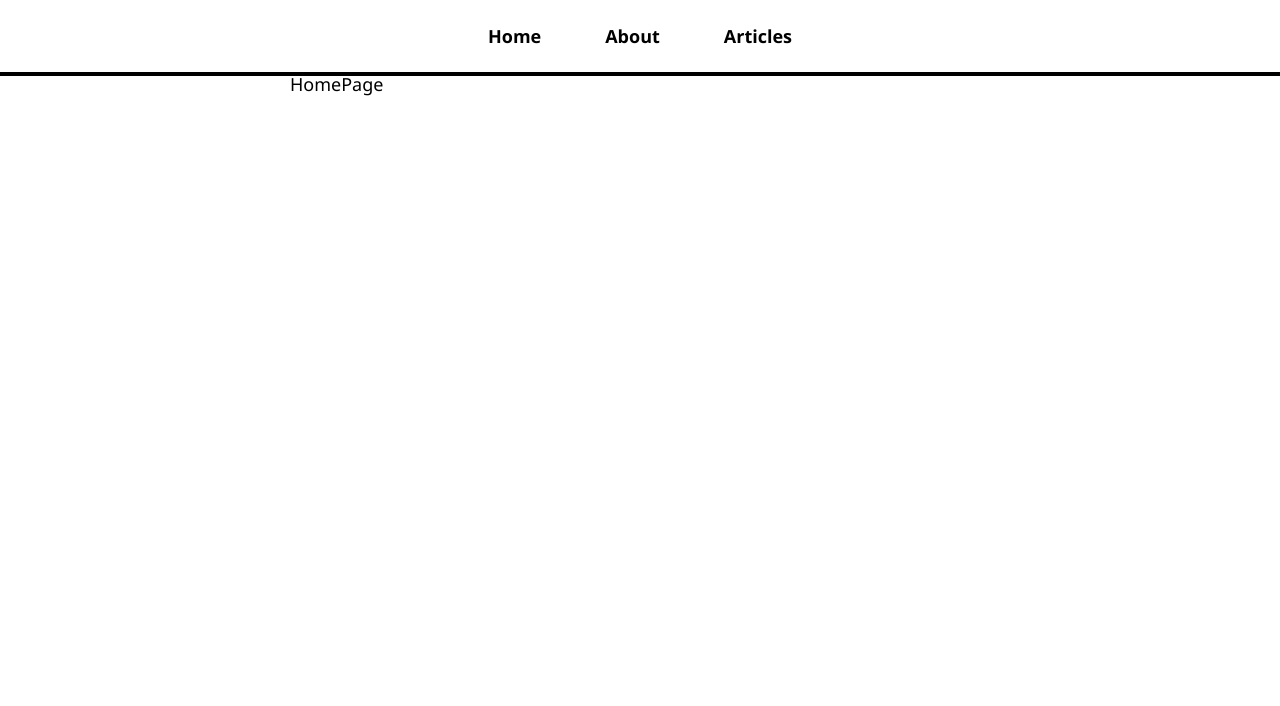
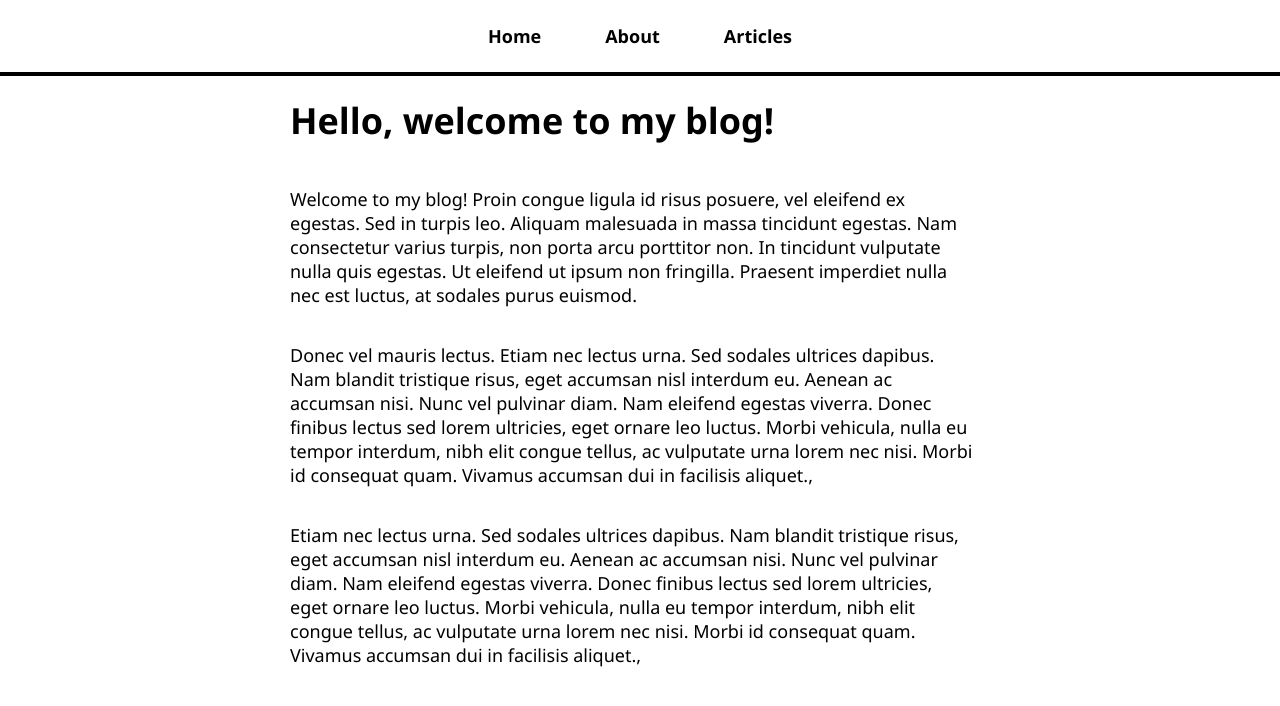
Before and after one commit to loso-nd/poc-blog, a React (Create React App) app: page / in a window 1280 px wide. Shown: the top 706 px of the page. Built offline with nearby package versions, Linux system fonts and the light colour scheme.

Commit message:
Add Link to pages

```diff
--- a/src/App.js
+++ b/src/App.js
@@ -5,6 +5,7 @@ import ArticlePage from './pages/ArticlePage';
 import ArticlesListPage from './pages/ArticlesListPage';
 import HomePage from './pages/HomePage';
 import Navbar from "./Navbar";
+import NotFoundPage from './pages/NotFoundPage';
 
 
 function App() {
@@ -18,6 +19,7 @@ function App() {
             <Route path="/about" element ={<AboutPage />} />
             <Route path="/articles" element ={<ArticlesListPage />} />
             <Route path="/articles/:articleId" element ={<ArticlePage />} />
+            <Route path="*" element ={<NotFoundPage />} />
           </Routes>
         </div>
       </div>
--- a/src/article-content.js
+++ b/src/article-content.js
@@ -23,7 +23,8 @@ const articles = [
             interdum, nibh elit congue tellus, ac vulputate urna lorem nec nisi. Morbi id
             consequat quam. Vivamus accumsan dui in facilisis aliquet.`,
         ]
-    },    {
+    },
+    {
         name: 'learn-node',
         title: 'How to Build a Node Server in 10 Minutes',
         content: [
@@ -47,9 +48,86 @@ const articles = [
             interdum, nibh elit congue tellus, ac vulputate urna lorem nec nisi. Morbi id
             consequat quam. Vivamus accumsan dui in facilisis aliquet.`,
         ]
-    },     {
+    },
+    {
         name: 'mongodb',
         title: 'Learn MongoDB',
+        content: [
+            `Today is the day I talk about something which scares most people: resumes.
+            In reality, I'm not sure why people have such a hard time with proin congue
+            ligula id risus posuere, vel eleifend ex egestas. Sed in turpis leo.
+            Aliquam malesuada in massa tincidunt egestas. Nam consectetur varius turpis,
+            non porta arcu porttitor non. In tincidunt vulputate nulla quis egestas. Ut
+            eleifend ut ipsum non fringilla. Praesent imperdiet nulla nec est luctus, at
+            sodales purus euismod.`,
+            `Donec vel mauris lectus. Etiam nec lectus urna. Sed sodales ultrices dapibus.
+            Nam blandit tristique risus, eget accumsan nisl interdum eu. Aenean ac accumsan
+            nisi. Nunc vel pulvinar diam. Nam eleifend egestas viverra. Donec finibus lectus
+            sed lorem ultricies, eget ornare leo luctus. Morbi vehicula, nulla eu tempor
+            interdum, nibh elit congue tellus, ac vulputate urna lorem nec nisi. Morbi id
+            consequat quam. Vivamus accumsan dui in facilisis aliquet.`,
+            `Etiam nec lectus urna. Sed sodales ultrices dapibus.
+            Nam blandit tristique risus, eget accumsan nisl interdum eu. Aenean ac accumsan
+            nisi. Nunc vel pulvinar diam. Nam eleifend egestas viverra. Donec finibus lectus
+            sed lorem ultricies, eget ornare leo luctus. Morbi vehicula, nulla eu tempor
+            interdum, nibh elit congue tellus, ac vulputate urna lorem nec nisi. Morbi id
+            consequat quam. Vivamus accumsan dui in facilisis aliquet.`,
+        ]
+    },
+
+    {
+        name: 'learn-react-hooks',
+        title: 'The Fastest Way to Learn React',
+        content: [
+            `Welcome! Today we're going to be talking about the fastest way to
+            learn React. We'll be discussing some topics such as proin congue
+            ligula id risus posuere, vel eleifend ex egestas. Sed in turpis leo.
+            Aliquam malesuada in massa tincidunt egestas. Nam consectetur varius turpis,
+            non porta arcu porttitor non. In tincidunt vulputate nulla quis egestas. Ut
+            eleifend ut ipsum non fringilla. Praesent imperdiet nulla nec est luctus, at
+            sodales purus euismod.`,
+            `Donec vel mauris lectus. Etiam nec lectus urna. Sed sodales ultrices dapibus.
+            Nam blandit tristique risus, eget accumsan nisl interdum eu. Aenean ac accumsan
+            nisi. Nunc vel pulvinar diam. Nam eleifend egestas viverra. Donec finibus lectus
+            sed lorem ultricies, eget ornare leo luctus. Morbi vehicula, nulla eu tempor
+            interdum, nibh elit congue tellus, ac vulputate urna lorem nec nisi. Morbi id
+            consequat quam. Vivamus accumsan dui in facilisis aliquet.`,
+            `Etiam nec lectus urna. Sed sodales ultrices dapibus.
+            Nam blandit tristique risus, eget accumsan nisl interdum eu. Aenean ac accumsan
+            nisi. Nunc vel pulvinar diam. Nam eleifend egestas viverra. Donec finibus lectus
+            sed lorem ultricies, eget ornare leo luctus. Morbi vehicula, nulla eu tempor
+            interdum, nibh elit congue tellus, ac vulputate urna lorem nec nisi. Morbi id
+            consequat quam. Vivamus accumsan dui in facilisis aliquet.`,
+        ]
+    },
+    {
+        name: 'nextjs',
+        title: 'How to Build a Node Server in 10 Minutes',
+        content: [
+            `In this article, we're going to be talking looking at a very quick way
+            to set up a Node.js server. We'll be discussing some topics such as proin congue
+            ligula id risus posuere, vel eleifend ex egestas. Sed in turpis leo.
+            Aliquam malesuada in massa tincidunt egestas. Nam consectetur varius turpis,
+            non porta arcu porttitor non. In tincidunt vulputate nulla quis egestas. Ut
+            eleifend ut ipsum non fringilla. Praesent imperdiet nulla nec est luctus, at
+            sodales purus euismod.`,
+            `Donec vel mauris lectus. Etiam nec lectus urna. Sed sodales ultrices dapibus.
+            Nam blandit tristique risus, eget accumsan nisl interdum eu. Aenean ac accumsan
+            nisi. Nunc vel pulvinar diam. Nam eleifend egestas viverra. Donec finibus lectus
+            sed lorem ultricies, eget ornare leo luctus. Morbi vehicula, nulla eu tempor
+            interdum, nibh elit congue tellus, ac vulputate urna lorem nec nisi. Morbi id
+            consequat quam. Vivamus accumsan dui in facilisis aliquet.`,
+            `Etiam nec lectus urna. Sed sodales ultrices dapibus.
+            Nam blandit tristique risus, eget accumsan nisl interdum eu. Aenean ac accumsan
+            nisi. Nunc vel pulvinar diam. Nam eleifend egestas viverra. Donec finibus lectus
+            sed lorem ultricies, eget ornare leo luctus. Morbi vehicula, nulla eu tempor
+            interdum, nibh elit congue tellus, ac vulputate urna lorem nec nisi. Morbi id
+            consequat quam. Vivamus accumsan dui in facilisis aliquet.`,
+        ]
+    },
+    {
+        name: 'tailwind-css',
+        title: 'Tailwind CSS',
         content: [
             `Today is the day I talk about something which scares most people: resumes.
             In reality, I'm not sure why people have such a hard time with proin congue
--- /dev/null
+++ b/src/components/ArticlesList.js
@@ -0,0 +1,17 @@
+import { Link } from "react-router-dom";
+
+const ArticlesList = ({articles}) => {
+  return (
+    <>
+      <h1>Articles</h1>
+      {articles.map((article) => (
+        <Link key={article.name} className="article-list-item" to={`/articles/${article.name}`}>
+          <h3>{article.title}</h3>
+          <p>{article.content[0].substring(0,150)}...</p>
+        </Link>
+      ))}
+    </>
+  )
+}
+
+export default ArticlesList;
--- a/src/pages/AboutPage.js
+++ b/src/pages/AboutPage.js
@@ -1,9 +1,33 @@
-import React from 'react'
-
 const AboutPage = () => {
-  return (
-    <div>AboutPage</div>
-  )
+    return (
+        <>
+        <h1>About Me</h1>
+        <p>
+            Welcome to my blog! Proin congue
+            ligula id risus posuere, vel eleifend ex egestas. Sed in turpis leo.
+            Aliquam malesuada in massa tincidunt egestas. Nam consectetur varius turpis,
+            non porta arcu porttitor non. In tincidunt vulputate nulla quis egestas. Ut
+            eleifend ut ipsum non fringilla. Praesent imperdiet nulla nec est luctus, at
+            sodales purus euismod.
+        </p>
+        <p>
+            Donec vel mauris lectus. Etiam nec lectus urna. Sed sodales ultrices dapibus.
+            Nam blandit tristique risus, eget accumsan nisl interdum eu. Aenean ac accumsan
+            nisi. Nunc vel pulvinar diam. Nam eleifend egestas viverra. Donec finibus lectus
+            sed lorem ultricies, eget ornare leo luctus. Morbi vehicula, nulla eu tempor
+            interdum, nibh elit congue tellus, ac vulputate urna lorem nec nisi. Morbi id
+            consequat quam. Vivamus accumsan dui in facilisis aliquet.,
+        </p>
+        <p>
+            Etiam nec lectus urna. Sed sodales ultrices dapibus.
+            Nam blandit tristique risus, eget accumsan nisl interdum eu. Aenean ac accumsan
+            nisi. Nunc vel pulvinar diam. Nam eleifend egestas viverra. Donec finibus lectus
+            sed lorem ultricies, eget ornare leo luctus. Morbi vehicula, nulla eu tempor
+            interdum, nibh elit congue tellus, ac vulputate urna lorem nec nisi. Morbi id
+            consequat quam. Vivamus accumsan dui in facilisis aliquet.,
+        </p>
+    </>
+    );
 }
 
-export default AboutPage
+export default AboutPage;
--- a/src/pages/ArticlesListPage.js
+++ b/src/pages/ArticlesListPage.js
@@ -1,8 +1,9 @@
-import React from 'react'
+import articles from "../article-content";
+import ArticlesList from "../components/ArticlesList";
 
 const ArticlesListPage = () => {
   return (
-    <div>ArticlesListPage</div>
+    <ArticlesList articles={articles} />
   )
 }
 
--- a/src/pages/HomePage.js
+++ b/src/pages/HomePage.js
@@ -1,9 +1,31 @@
-import React from 'react'
+const HomePage = () => (
+    <>
+    <h1>Hello, welcome to my blog!</h1>
+    <p>
+        Welcome to my blog! Proin congue
+        ligula id risus posuere, vel eleifend ex egestas. Sed in turpis leo.
+        Aliquam malesuada in massa tincidunt egestas. Nam consectetur varius turpis,
+        non porta arcu porttitor non. In tincidunt vulputate nulla quis egestas. Ut
+        eleifend ut ipsum non fringilla. Praesent imperdiet nulla nec est luctus, at
+        sodales purus euismod.
+    </p>
+    <p>
+        Donec vel mauris lectus. Etiam nec lectus urna. Sed sodales ultrices dapibus.
+        Nam blandit tristique risus, eget accumsan nisl interdum eu. Aenean ac accumsan
+        nisi. Nunc vel pulvinar diam. Nam eleifend egestas viverra. Donec finibus lectus
+        sed lorem ultricies, eget ornare leo luctus. Morbi vehicula, nulla eu tempor
+        interdum, nibh elit congue tellus, ac vulputate urna lorem nec nisi. Morbi id
+        consequat quam. Vivamus accumsan dui in facilisis aliquet.,
+    </p>
+    <p>
+        Etiam nec lectus urna. Sed sodales ultrices dapibus.
+        Nam blandit tristique risus, eget accumsan nisl interdum eu. Aenean ac accumsan
+        nisi. Nunc vel pulvinar diam. Nam eleifend egestas viverra. Donec finibus lectus
+        sed lorem ultricies, eget ornare leo luctus. Morbi vehicula, nulla eu tempor
+        interdum, nibh elit congue tellus, ac vulputate urna lorem nec nisi. Morbi id
+        consequat quam. Vivamus accumsan dui in facilisis aliquet.,
+    </p>
+    </>
+);
 
-const HomePage = () => {
-  return (
-    <div>HomePage</div>
-  )
-}
-
-export default HomePage
+export default HomePage;
--- a/src/pages/NotFoundPage.js
+++ b/src/pages/NotFoundPage.js
@@ -1,9 +1,5 @@
-import React from 'react'
+const NotFoundPage = () => (
+    <h1>404: Page Not Found!</h1>
+  )
 
-const NotFoundPage = () => {
-  return (
-    <div>NotFoundPage</div>
-  )
-}
-
-export default NotFoundPage
+export default NotFoundPage;
```
Also changed, not shown: src/pages/ArticlePage.js (+9 -2 lines).
